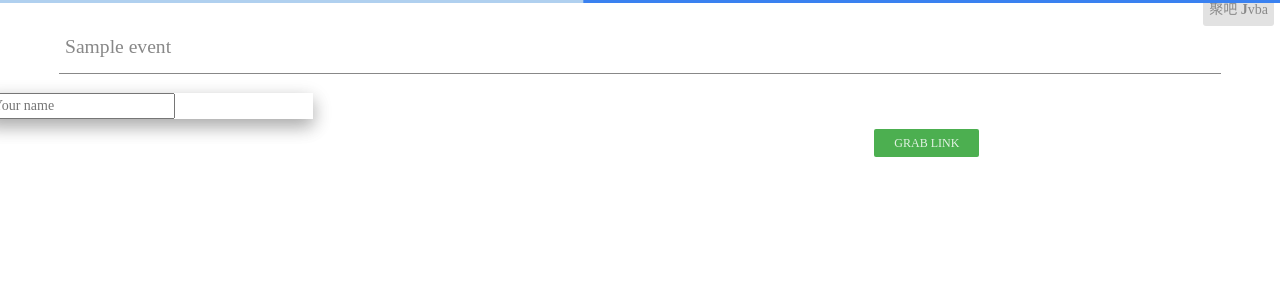
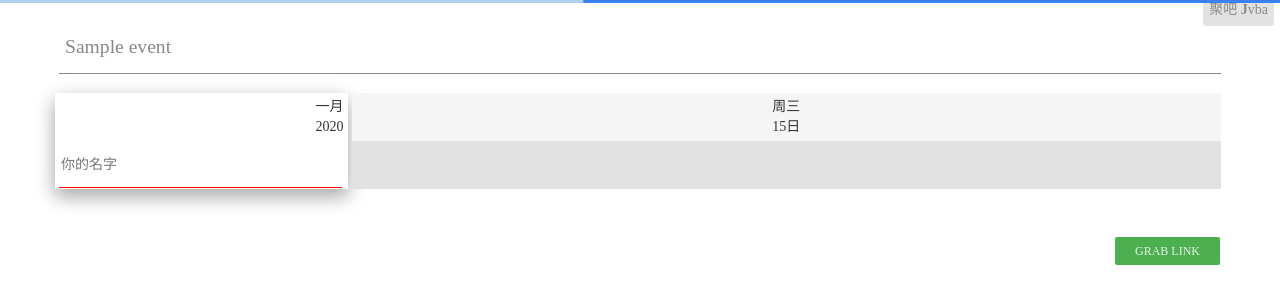
Before and after one commit to JLLLinn/groupschedulingapp, a Django app: template schsite/event_scheduling/templates/event_scheduling/plan_detail.html in a window 1280 px wide. Shown: the top 304 px of the page. Run offline with Django 3.2, Linux system fonts and the light colour scheme; tables that the repository leaves empty hold one stand-in row (values such as "Sample post"); the template is opened without the code that fills it: values that come from a table or form of the project are taken from there, most other values are stand-ins (such as "Sample title", 1, 10 or a date in 2020); style sheets or scripts are compiled from the project's sources; some libraries are stand-ins or nearby versions.

Commit message:
added some stuff

```diff
--- a/schsite/event_scheduling/static/event_scheduling/css/style.css
+++ b/schsite/event_scheduling/static/event_scheduling/css/style.css
@@ -3,9 +3,11 @@ body, h1 {
     background-color: #fff;
     overflow-x: hidden;
 }
+
 #homeContainer {
     margin-top: 10px;
 }
+
 /*can or cannot use this to set the cursor for disabled button */
 .btn.disabled, .btn[disabled], fieldset[disabled] .btn {
     pointer-events: none;
@@ -91,6 +93,16 @@ a:hover {
     color: #000;
 }
 
+#yourName {
+    width: 98%;
+    border-style: solid;
+    border-color: #ff0000;
+    border-width: 0px 0px 1px 0px;
+    padding: 2px;
+    margin-right: 4px;
+    height: 45px;
+}
+
 #whatToDo {
     color: #fff;
     float: left;
@@ -122,7 +134,84 @@ a:hover {
     background-color: #03a9f4 !important;
     background-image: none !important;
 }
+col:first-child {background: #F5F5F5;}
+col:nth-child(2n+3) {background: #F5F5F5;}
+
+#leftNames, #rightDates {
+    width: 100%;
+    border-collapse: collapse;
+}
+
+#rightDates {
+    width: 100%;
+    text-align: center;
+}
+
+#rightDates td {
+    min-width: 30px;
+}
+
+#leftNames td {
+    width: 100%;
+}
+
+#leftNames, #rightDates th, td {
+
+    height: 48px;
+    vertical-align: middle;
+
+}
+
+.tdDateNo {
+    background-color: #FDD6DB !important;
+}
+
+.tdDate {
+    background-color: #e2e2e2;
+}
+
+.tdDateChecked {
+    background-color: #C9FACD;
+}
+
+#firstMonth {
+    text-align: right;
+    padding-right: 4px;
+}
+
+.monthSeperator {
+    /*background-color:#BBE7ED;*/
+}
+
+#cantGo {
+    float: right;
+}
+
+#allDone, #cantGo, #edit {
+    margin-top: 2px;
+    margin-bottom: 2px;
+    float: right;
+}
+
+.tdIcon {
+    opacity: 0.4;
+}
+#shareLink {
+  margin-top:48px;
+  float:right;
+}
+
+.highestCol {
+    border-style: inset;
+    border-width: 1px;
+    border-color: green;
+}
 
 #dateCount {
     float: right;
 }
+#urlMessage {
+  margin-top:32px;
+  font-size:1em;
+  padding:3px;
+}
--- a/schsite/event_scheduling/static/event_scheduling/js/plan_detail.js
+++ b/schsite/event_scheduling/static/event_scheduling/js/plan_detail.js
@@ -3,9 +3,12 @@
  */
 var STATE_MODE_NEW_USER = 0;
 var STATE_MODE_RETURN_NORMAL_USER = 1;
+var STATE_MODE_NEW_USER_NO_STORAGE = 2;
 var STATE_MODE_USER_UNDEFINED = -1;
+var MIN_CELL_WIDTH = 50;
+var moment_dates = [];
 var state = {
-    mode : STATE_MODE_USER_UNDEFINED
+    mode: STATE_MODE_USER_UNDEFINED
 }
 
 var indeterminateProgress;
@@ -18,11 +21,29 @@ $(function () {
     init();
 
 });
+
+
 function init() {
+    initMoment();
+    $.ajaxSetup({
+        beforeSend: function (xhr, settings) {
+            if (!csrfSafeMethod(settings.type) && !this.crossDomain) {
+                xhr.setRequestHeader("X-CSRFToken", csrftoken);
+            }
+        }
+    });
     $("#eventTitle").html(event_name);
+    document.title = event_name + " | " + document.title;
     initLocalStorage();
+    initDatesLayout();
+
 }
-
+function initMoment() {
+    moment.locale('zh-cn');
+    $.each(dates, function (index, date) {
+        moment_dates.push(moment(date['date'], "YYYY/MM/DD"));
+    });
+}
 function initLocalStorage() {
     if (typeof(Storage) !== "undefined") {
         var eut_hid = localStorage.getItem(event_hid);
@@ -32,13 +53,72 @@ function initLocalStorage() {
             state.mode = "STATE_MODE_RETURN_NORMAL_USER";
         }
         else {
-            state.mode = "NEW_USER";
+            state.mode = "STATE_MODE_NEW_USER";
         }
     } else {
         // Sorry! No Web Storage support..
-        alert("Sorry, unsupported browser");
-        state.mode = "NEW_USER";
+        alert("Sorry, unsupported browser, no local storage");
+        state.mode = "STATE_MODE_NEW_USER_NO_STORAGE";
     }
+}
+function initDatesLayout() {
+    $("#firstMonth").html(moment_dates[0].format("MMMM") + "<br/>" + moment_dates[0].format("YYYY"));
+    var cols = "";
+    var colCount = moment_dates.length;
+    var i;
+    for (i = 0; i < colCount; i++) {
+        cols += "<col>";
+        if (i > 0) {
+            if (moment_dates[i].month() != moment_dates[i - 1].month()) {
+                //new month
+                cols += "<col>";
+
+            }
+
+        }
+    }
+    $("#rightDates").prepend(cols);
+    for (i = 0; i < moment_dates.length; i++) {
+        //add month header seperator
+
+        if (i > 0) {
+            if (moment_dates[i].month() != moment_dates[i - 1].month()) {
+                //new month
+                var newMonth = moment_dates[i].format("MMMM") + "<br/>" + moment_dates[i].format("YYYY");
+                $("#dateInserter").append("<td class='monthSeperator'>" + newMonth + "</td>");
+            }
+
+        }
+        var ms = moment_dates[i].format("ddd") + "<br/>" + moment_dates[i].format("Do");
+        $("#dateInserter").append("<td>" + ms + "</td>");
+    }
+
+    var tr = "<tr>";
+
+    for (i = 0; i < moment_dates.length; i++) {
+        //add seperator
+        if (i > 0) {
+            if (moment_dates[i].month() != moment_dates[i - 1].month()) {
+                //new month
+                //  var newMonth = moment(vals.pdates[i]).format("MMM") + "<br/>" + moment(vals.pdates[i]).format("YY");
+                tr += "<td class='monthSeperator'></td>";
+            }
+        }
+        tr += "<td style='text-align:center;' class='tdDate thisUserCheck' id='tdWithCheckdate_" + i + "'><div class='checkbox'><label><input type='checkbox' class='datesCheck' dateNumber='" + i + "'/></label></div></td>";
+    }
+    tr += "</tr>";
+    $("#rightDates").append(tr);
+
+
+    var tdWidth = $(".tdDate").last().width();
+    if (tdWidth < MIN_CELL_WIDTH) {
+        $("#rightScroller").css("width", "100%");
+        $("#rightScroller").css("overflow-x", "scroll");
+
+        var newWidther =moment_dates.length * MIN_CELL_WIDTH;
+        $("#rightDates").css("width", newWidther + "px");
+    }
+
 }
 
 function showLoader() {
--- a/schsite/event_scheduling/templates/event_scheduling/plan_detail.html
+++ b/schsite/event_scheduling/templates/event_scheduling/plan_detail.html
@@ -5,7 +5,6 @@
         <div class="row">
             <div class="col-xs-12" style="padding-left:4px; padding-right:4px; margin-top:6px; margin-bottom:6px;">
                 <div id="eventTitle">未命名</div>
-            </div>
             </div>
         </div>
         <div class="row">
@@ -26,7 +25,7 @@
                         <td id="firstMonth"></td>
                     </tr>
                     <tr>
-                    <td><input type="text" id="yourName" placeholder="Your name"/>
+                        <td><input type="text" id="yourName" placeholder="你的名字"/>
                     </tr>
 
                 </table>
@@ -42,11 +41,10 @@
         </div>
         <div class="row">
             <div class="col-xs-8" style="">
-            <div class="" style="display:none;" id="linkMessage">
+                <div class="" style="display:none; padding-left:4px;" id="linkMessage">
 
 
-                <div id="urlMessage"><strong>What now?</strong> Add your name and then share this page with people -
-                    Copy & paste the link into email or chat.
+                    <div id="urlMessage"><strong>现在做什么？</strong> 复制本页链接或者点击“复制链接”，然后分享给朋友。收藏本页，重新进入时就可以看到朋友们的投票了～
                     </div>
 
                     <!-- <div style="float:right; width:10%">
@@ -56,10 +54,12 @@
 
                 </div>
             </div>
-        <div class="col-xs-4" style="">
+            <div class="col-xs-4" style="padding-right:4px;">
                 <button class="btn btn-sm btn-success" id="shareLink" style="">Grab link</button>
             </div>
         </div>
+    </div>
+
 
     <a id="planALink" href="{% url 'event_scheduling:index' %}">聚吧 <strong>J</strong>vba
         {#        <small style="font-size:0.7em; color:#888888;">出品</small>#}
--- a/schsite/event_scheduling/urls.py
+++ b/schsite/event_scheduling/urls.py
@@ -6,5 +6,6 @@ urlpatterns = [
     url(r'^$', views.index, name='index'),
     url(r'^create-date$', views.create_date, name='create_date'),
     url(r'^add/whole-day$', views.add_whole_day, name='add_whole_day'),
-    url(r'^plan/(?P<hashid>[\w]+)/',views.get_plan, name='fetch_plan')
+    url(r'^plan/(?P<event_hid>[\w]+)/', views.get_plan, name='fetch_plan'),
+    url(r'^get-euts/(?P<event_hid>[\w]+)/', views.get_euts_for_event, name='get_euts_for_event')
 ]
```
Also changed, not shown: schsite/event_scheduling/utils.py (+9 -0 lines), schsite/event_scheduling/views.py (+39 -6 lines). Lines whose indentation alone changed are shown as unchanged.
